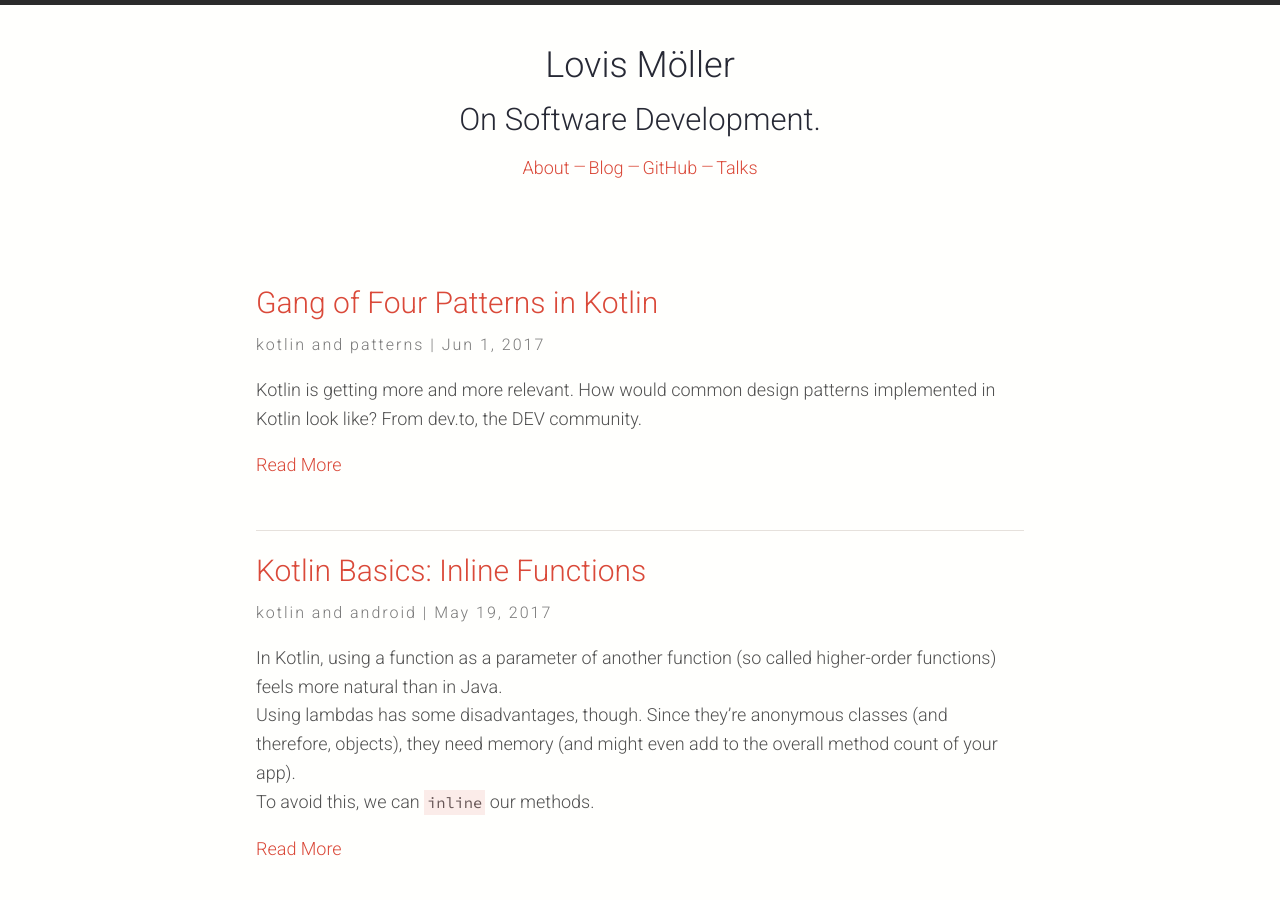
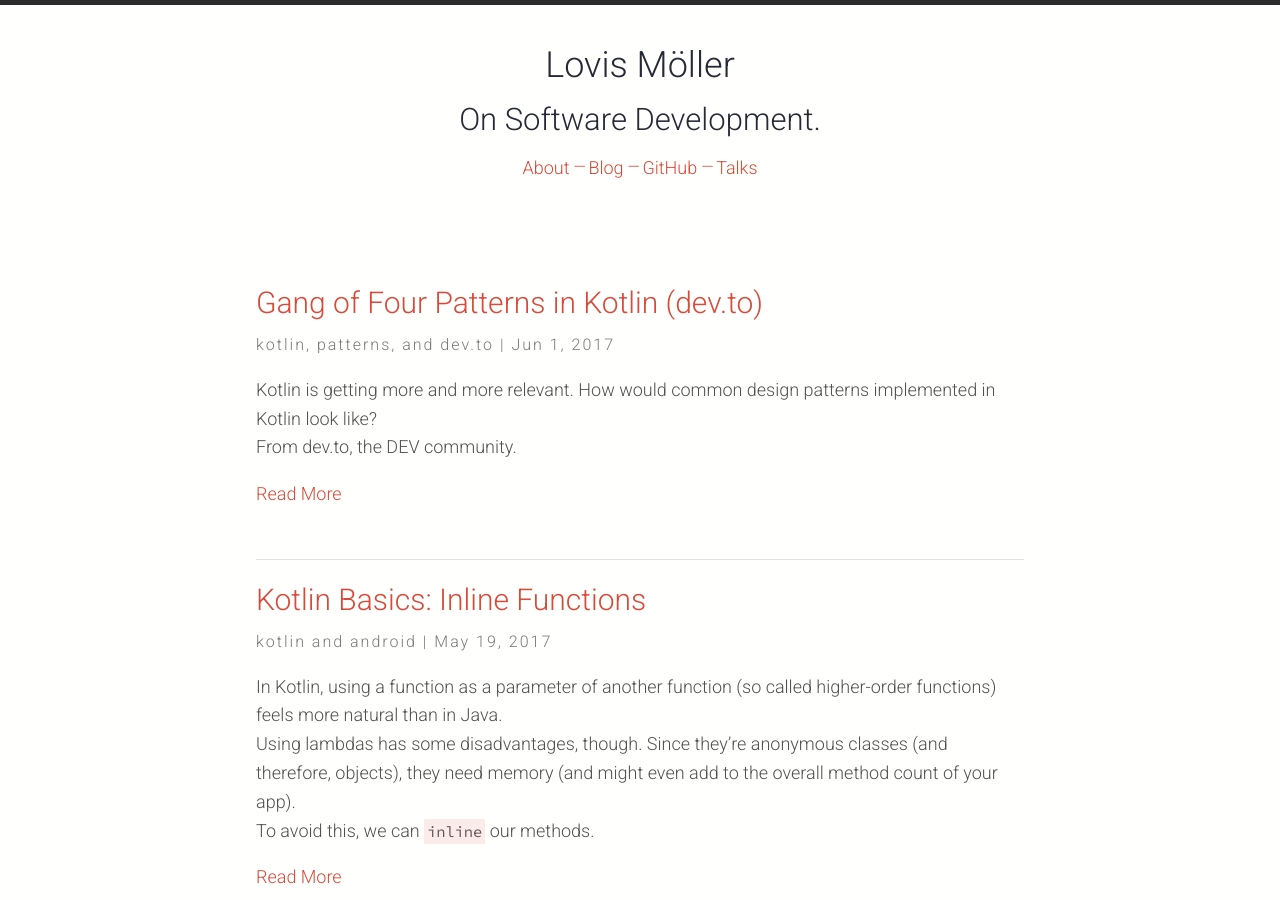
Before and after one commit to lmller/lmller.github.io, a Jekyll site: the page built from index.html, in a window 1280 px wide and 900 px high. Built offline with Jekyll 4.4.1, drawn with Linux system fonts in a browser that asks for light colours; nearby versions of some CDN libraries.

Commit message:
Create 2017-06-01-dev_to-gofinkotlin.md

```diff
--- a/_posts/2017-06-01-dev_to-gofinkotlin.md
+++ b/_posts/2017-06-01-dev_to-gofinkotlin.md
@@ -1,6 +1,6 @@
 ---
 layout: post
-title: "Gang of Four Patterns in Kotlin"
+title: "Gang of Four Patterns in Kotlin (dev.to)"
 date: 2017-06-01 15:00:00
 description: How would common Gang of Four design patterns implemented in Kotlin look like? (from dev.to)
 comments: false
@@ -8,9 +8,10 @@ redirect_to: "https://dev.to/lovis/gang-of-four-patterns-in-kotlin"
 categories:
 - kotlin
 - patterns
+- dev.to
 
 ---
 Kotlin is getting more and more relevant. How would common design patterns implemented in Kotlin look like?
 From dev.to, the DEV community.
 
-From dev.to => [https://dev.to/lovis/gang-of-four-patterns-in-kotlin](https://dev.to/lovis/gang-of-four-patterns-in-kotlin])(you should be redirected)
+From dev.to => [https://dev.to/lovis/gang-of-four-patterns-in-kotlin](https://dev.to/lovis/gang-of-four-patterns-in-kotlin]) (you should be redirected)
```
